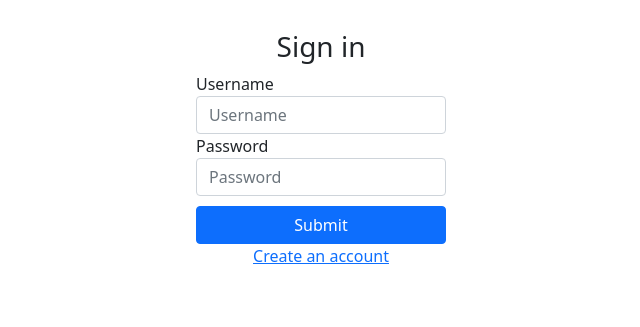
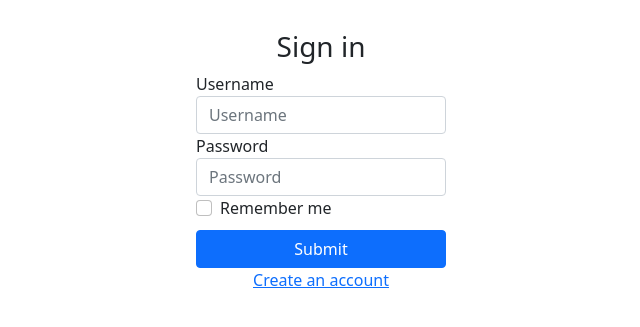
Before and after one commit to Talesard/SimpleNotesV2, a Flask app: page /login in a window 1280 px wide. Shown: the part 245-572 px from the top of the page, without its empty margins (319-959 px from the left). Run offline with Flask 2, Linux system fonts and the light colour scheme; some libraries are stand-ins or nearby versions; some web fonts are replaced.

Commit message:
remember-me checkbox

```diff
--- a/web_app/simple_notes/routes.py
+++ b/web_app/simple_notes/routes.py
@@ -54,10 +54,11 @@ def login():
     if request.method == 'POST':
         username = request.form['username']
         password = request.form['password']
+        remember_me = True if request.form.get("remember-me") else False
 
         user = Users.query.filter_by(username=username).first()
         if user and check_password_hash(user.password, password):
-            login_user(user, remember=True)
+            login_user(user, remember=remember_me)
             return redirect(url_for('notes'))
         else:
             print('fail login')
--- a/web_app/simple_notes/templates/login.html
+++ b/web_app/simple_notes/templates/login.html
@@ -15,6 +15,10 @@
         <label for="password-input">Password</label>
         <input type="password" name="password" class="form-control" id="password-input" placeholder="Password">
     </div>
+    <div class="form-check">
+        <input type="checkbox" class="form-check-input" name="remember-me">
+        <label class="form-check-label" for="exampleCheck1">Remember me</label>
+    </div>
     <div style="text-align: center; margin-top: 10px">
         <button type="submit" class="btn btn-primary" style="width: 100%">Submit</button>
         <a href="{{ url_for('register') }}">Create an account</a>
```
